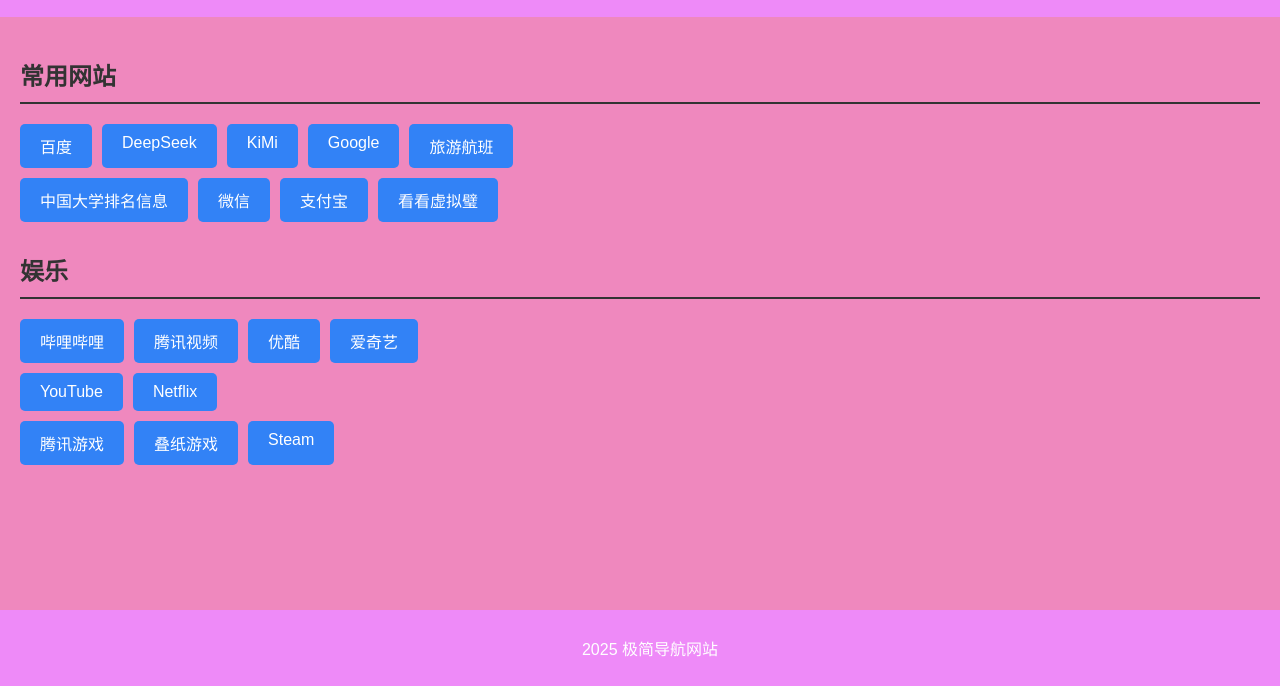
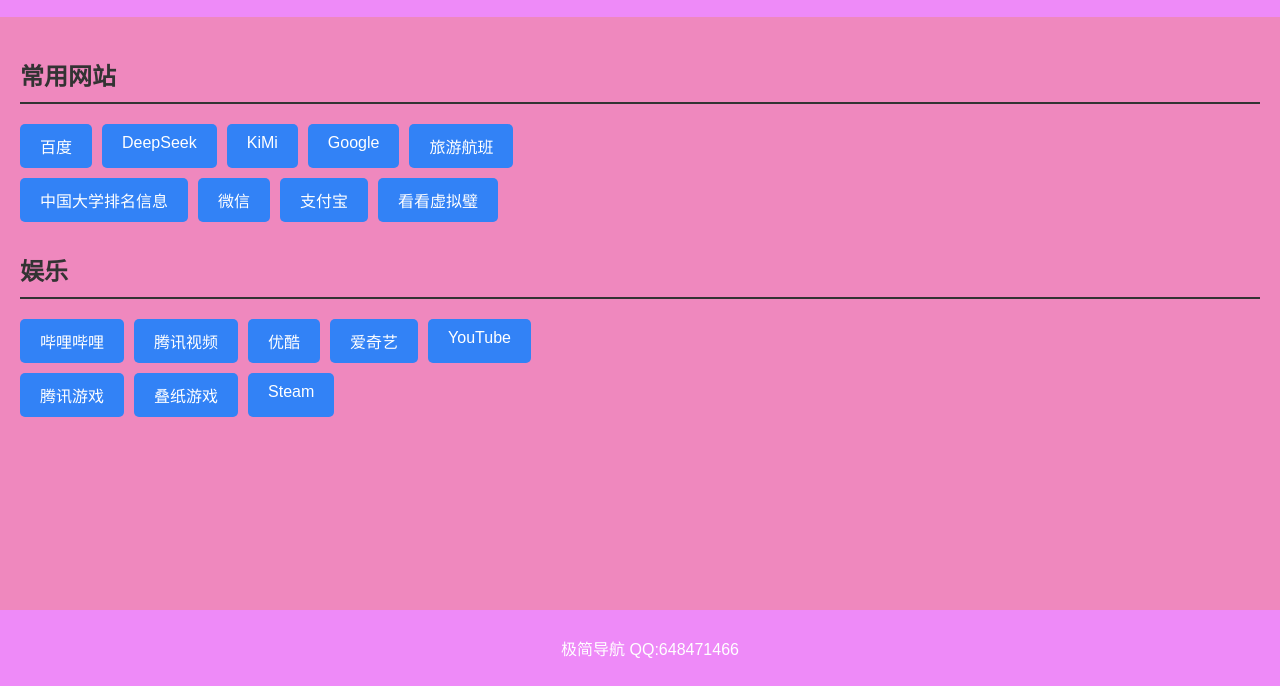
Before and after one commit to 648471466/StaticSite, a plain HTML site: page index.html in a window 1280 px wide. Shown: the part 114-800 px from the top of the page. Drawn offline with Linux system fonts and the light colour scheme; no server answers.

Commit message:
Update index.html
修改一个样式

```diff
--- a/index.html
+++ b/index.html
@@ -37,10 +37,7 @@
 				<a href="https://v.qq.com" target="_blank">腾讯视频</a>
 				<a href="https://www.youku.com/" target="_blank">优酷</a>
 				<a href="https://www.iqiyi.com" target="_blank">爱奇艺</a>
-            </div>
-            <div class="links">
-                <a href="https://www.youtube.com" target="_blank">YouTube</a>
-                <a href="https://www.netflix.com" target="_blank">Netflix</a>
+				<a href="https://www.youtube.com" target="_blank">YouTube</a>
             </div>
 			<div class="links">
 				<a href="https://game.qq.com">腾讯游戏</a>
@@ -51,7 +48,7 @@
     </main>
 
     <footer>
-		 <p>2025 极简导航网站 </p>
+		 <p>极简导航 QQ:648471466 </p>
     </footer>
 
     <script src="script.js"></script>
```
